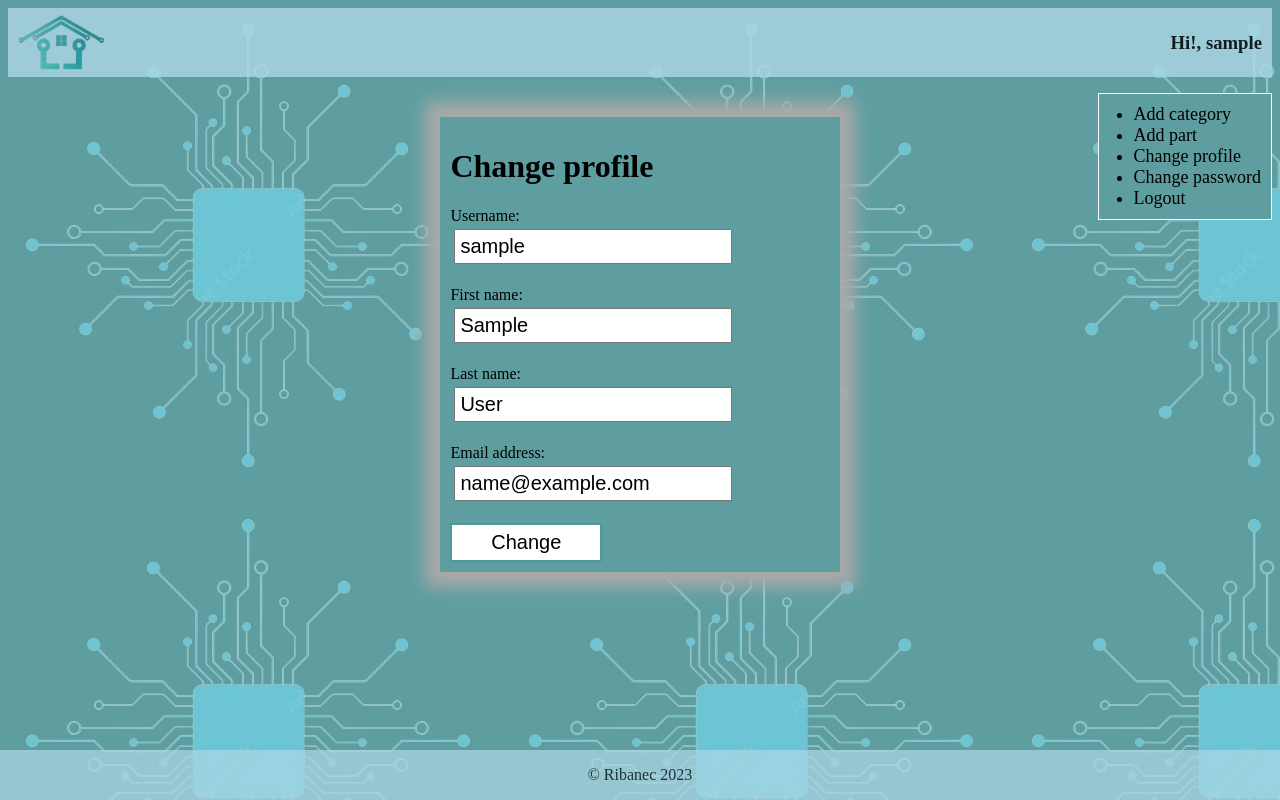
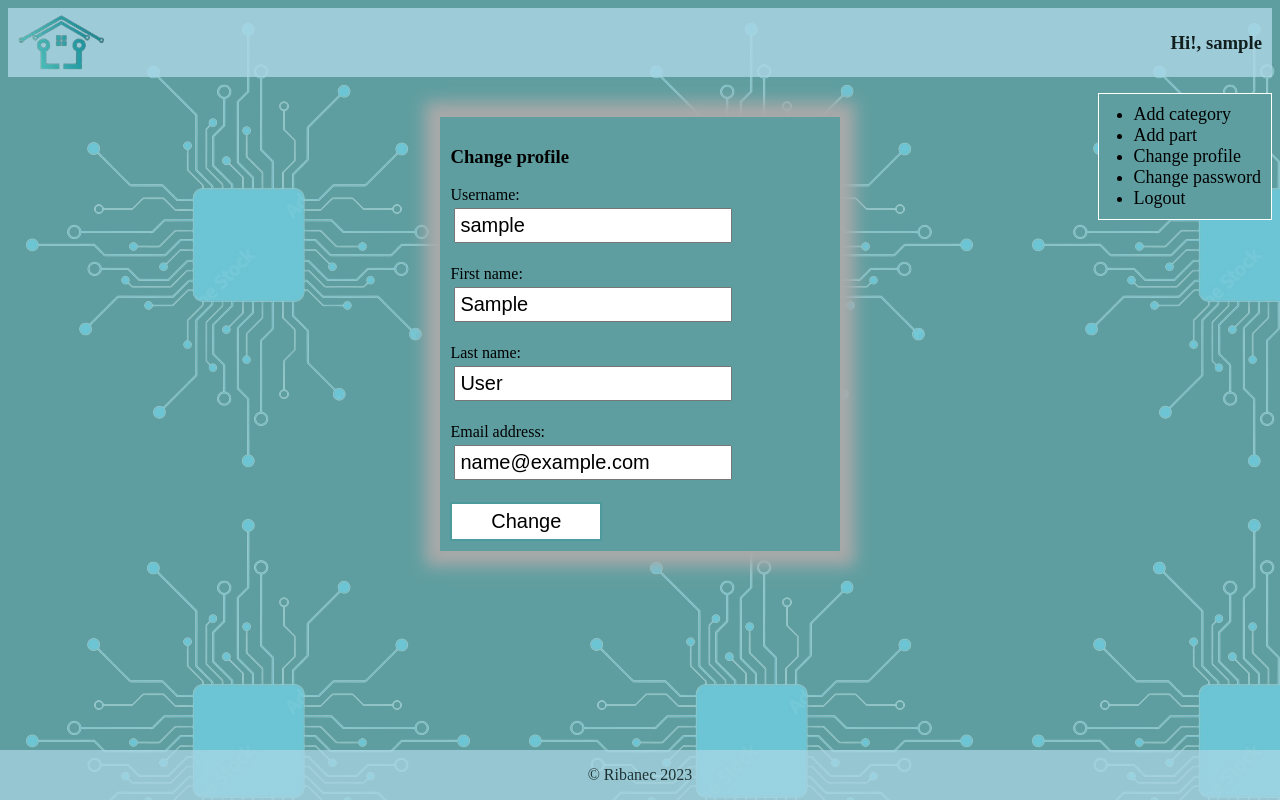
Before and after one commit to YuseinB/parts_catalogue, a Django app: page /users/uedit/ in a window 1280 px wide. Run offline with Django 4.2, Linux system fonts and the light colour scheme; the visitor is signed in with stand-in values (Sample User, id 1).

Commit message:
10 update

```diff
--- a/static_files/css/style.css
+++ b/static_files/css/style.css
@@ -2,6 +2,7 @@
 body{
     background-color: cadetblue;
   background-blend-mode: screen;
+    padding-bottom: 60px;
 }
 
 a{
--- a/templates/add_part.html
+++ b/templates/add_part.html
@@ -15,5 +15,4 @@
         <button type="submit">Save</button>
     </form>
     </div>
-    <br><br><br>
 {% endblock %}
--- a/templates/change_password.html
+++ b/templates/change_password.html
@@ -15,5 +15,4 @@
         <button type="submit">Change</button>
     </form>
     </div>
-    <br><br><br>
 {% endblock %}
--- a/templates/edit_profile.html
+++ b/templates/edit_profile.html
@@ -4,7 +4,7 @@
 
 {% block content %}
     <div class="form">
-    <h1>Change profile</h1>
+    <h3>Change profile</h3>
     <form method="post">
         {% csrf_token %}
         {% for fields in form %}
@@ -18,5 +18,4 @@
         <button type="submit">Change</button>
     </form>
     </div>
-    <br><br><br>
 {% endblock %}
--- a/templates/index.html
+++ b/templates/index.html
@@ -39,6 +39,7 @@
 
 
 {%  endblock %}
+
 <div class="footer">
   <p>&copy; Ribanec 2023</p>
 </div>
--- a/templates/part_detail.html
+++ b/templates/part_detail.html
@@ -10,5 +10,4 @@
     {% if user.is_authenticated %}
     <p>Available / {{ part.available }}</p>
     {% endif %}
-    <br><br><br>
 {% endblock %}
--- a/templates/register.html
+++ b/templates/register.html
@@ -17,5 +17,4 @@
         <button type="submit">Send</button>
     </form>
     </div>
-<br><br><br>
 {% endblock %}
--- a/templates/search_parts.html
+++ b/templates/search_parts.html
@@ -30,5 +30,4 @@
         </tr>
         {% endfor %}
     </table>
-    <br><br><br>
 {% endblock %}
```
